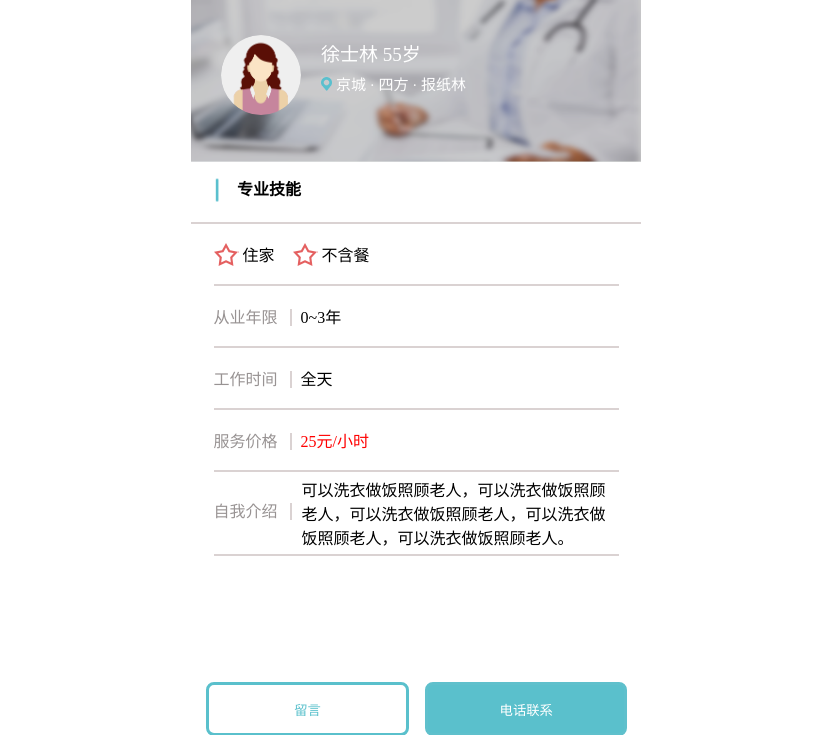
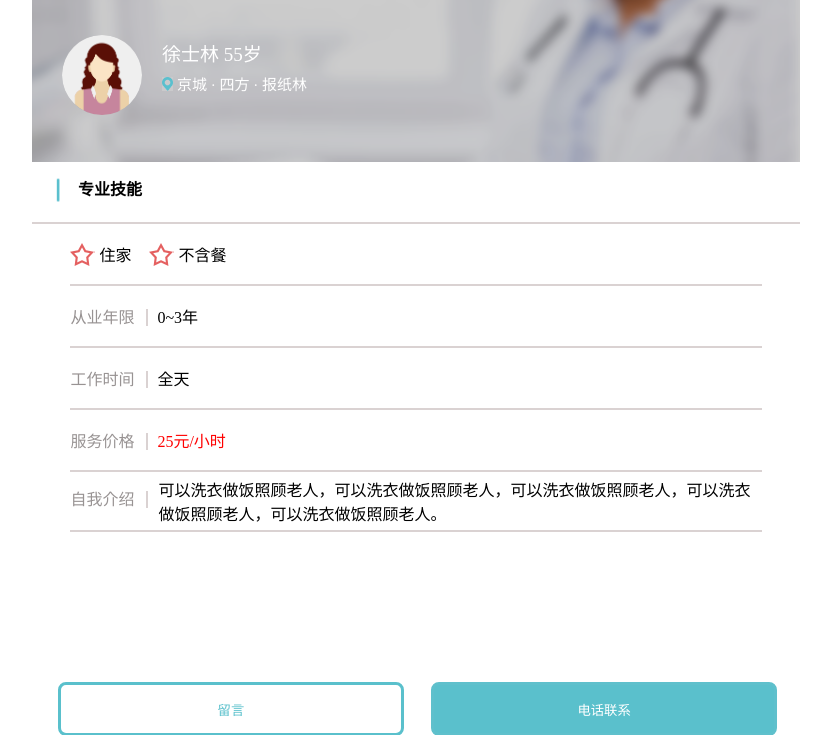
Before and after one commit to Adong-top/user-page, a plain HTML site: page index.html in a window 1280 px wide. Shown: the part 65-800 px from the top of the page, without its empty margins (224-1055 px from the left). Drawn offline with Linux system fonts and the light colour scheme.

Commit message:
Add files via upload

```diff
--- a/index.html
+++ b/index.html
@@ -5,7 +5,9 @@
 	<meta name="viewport" content="width=device-width,initial-scale=1.0">
 	<title>护工页面</title>
 	<link rel="stylesheet" type="text/css" href="styles/one.css">
-	<link rel="stylesheet" type="text/css" media="screen and (max-width:466px)" href="styles/two.css">
+	<link rel="stylesheet" type="text/css" media="screen and (max-width:783px)" href="styles/two.css">
+	<link rel="stylesheet" type="text/css" media="screen and (max-width:614px)" href="styles/wu.css">
+	<link rel="stylesheet" type="text/css" media="screen and (max-width:453px)" href="styles/liu.css">
 	<link rel="stylesheet" type="text/css" media="screen and (max-width:362px)" href="styles/three.css">
 </head>
 <style type="text/css">
--- /dev/null
+++ b/styles/liu.css
@@ -0,0 +1,3 @@
+.miDdle6{
+	line-height: 5.5em;
+}
--- a/styles/one.css
+++ b/styles/one.css
@@ -1,5 +1,5 @@
 html{
-	width: 450px;
+	width: 768px;
 	height: 100%;
 	margin: 0 auto;
 }
@@ -31,6 +31,7 @@ body{
 	margin-top: 13px;
 }
 .headPortrait{
+	overflow: hidden;
 	float: left;
 	width: 100%;
 	height: 177px;
@@ -39,7 +40,7 @@ body{
 .img2{
 	position: absolute;
 	width: 100%;
-	height:100%;
+	/*height:100%;*/
 }
 .img3{
 	width:80px;
@@ -87,7 +88,7 @@ body{
 		padding: 5px 0 5px 88px;
 	}
 .miDdle6{
-		line-height: 5em;
+		line-height: 3.5em;
 		height: 100%;
 		position: absolute;
 	}
@@ -98,7 +99,7 @@ body{
 	background-color: white;
 	bottom: 3px;
 	/*第二版*/
-	width: 450px;
+	width: 768px;
 	margin:0 auto;
 }
 .bottomtext1{
--- a/styles/three.css
+++ b/styles/three.css
@@ -4,3 +4,9 @@
 /*.miDdle5{
 	line-height: 0;
 }*/
+/*.img2{
+	width: auto;
+	height: auto;
+	min-width: 450px;
+	min-height: 177px;
+}*/
--- a/styles/two.css
+++ b/styles/two.css
@@ -1,11 +1,14 @@
 html{
+	width: 100%;
+}
+.img2{
 	width: 100%;
 }
 .bottoms{
 	width: 100%;
 }
 .miDdle6{
-	line-height: 5em;
+	line-height: 3em;
 }
 .miDdle5{
 	line-height: 1.2em;
--- /dev/null
+++ b/styles/wu.css
@@ -0,0 +1,3 @@
+.miDdle6{
+	line-height: 4em;
+}
```
